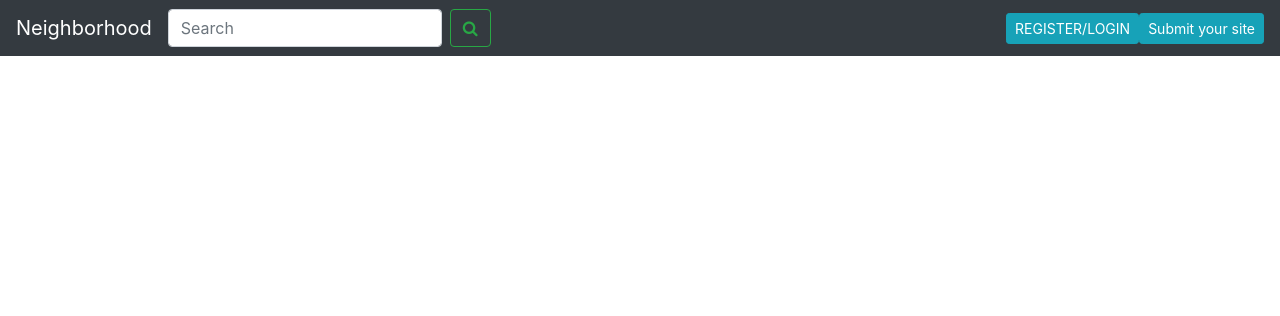
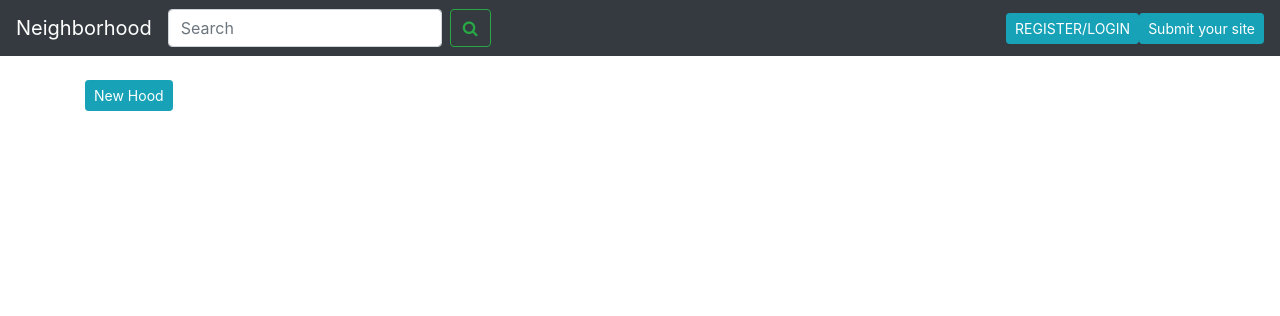
Before and after one commit to joankirui/Neighborhood, a Django app: page / in a window 1280 px wide. Shown: the top 316 px of the page. Run offline with Django 3.2, Linux system fonts and the light colour scheme; data that the repository does not hold is empty; some libraries are stand-ins or nearby versions.

Commit message:
add form for adding neighborhood

```diff
--- a/neighborapp/templates/index.html
+++ b/neighborapp/templates/index.html
@@ -4,6 +4,7 @@
 {% load static %}
 
 <div class="container">
+    <a href="new-hood/" class="btn btn-sm btn-info mt-4">New Hood</a>
     <div class="row">
         {% for hood in all_hoods %}
         <div class="col-md-5">
--- a/neighborapp/templates/newhood.html
+++ b/neighborapp/templates/newhood.html
@@ -17,4 +17,4 @@
     </div>
 </div>
 
-{ %endblock% }
+{% endblock %}
--- a/neighborapp/urls.py
+++ b/neighborapp/urls.py
@@ -9,7 +9,8 @@ urlpatterns=[
     path('',views.index, name='index'),
     path('profile/',views.profile, name='profile'),
     path('update/',views.edit_profile, name='edit'),
-    path('members/<hood_id>', views.hood_members, name='members')
+    path('members/<hood_id>', views.hood_members, name='members'),
+    path('new-hood/', views.newhood, name='newhood'),
 
 ]
 if settings.DEBUG:
--- a/neighborapp/views.py
+++ b/neighborapp/views.py
@@ -63,10 +63,10 @@ def newhood(request):
         form = NeighbourHoodForm(request.POST, request.FILES)
         if form.is_valid():
             hood = form.save(commit=False)
-            hood.user = request.user
+            hood.admin = request.user.profile
             hood.save()
-            return redirect('/')
+            return redirect('index')
 
-        else:
-            form = NeighbourHoodForm()
-        return render(request, 'newhood.html' ,{'form': form})
+    else:
+        form = NeighbourHoodForm()
+    return render(request, 'newhood.html' ,{'form': form})
```
